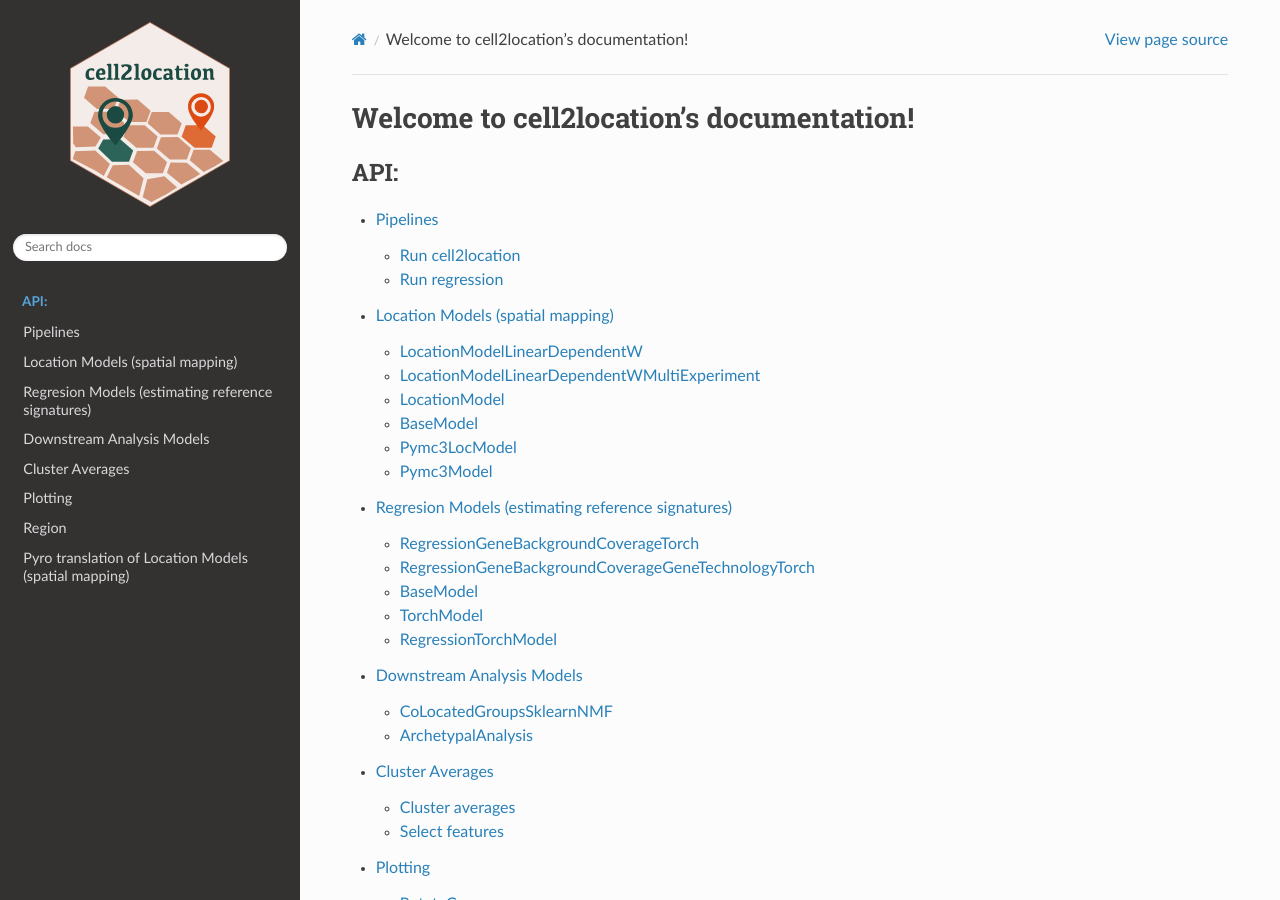
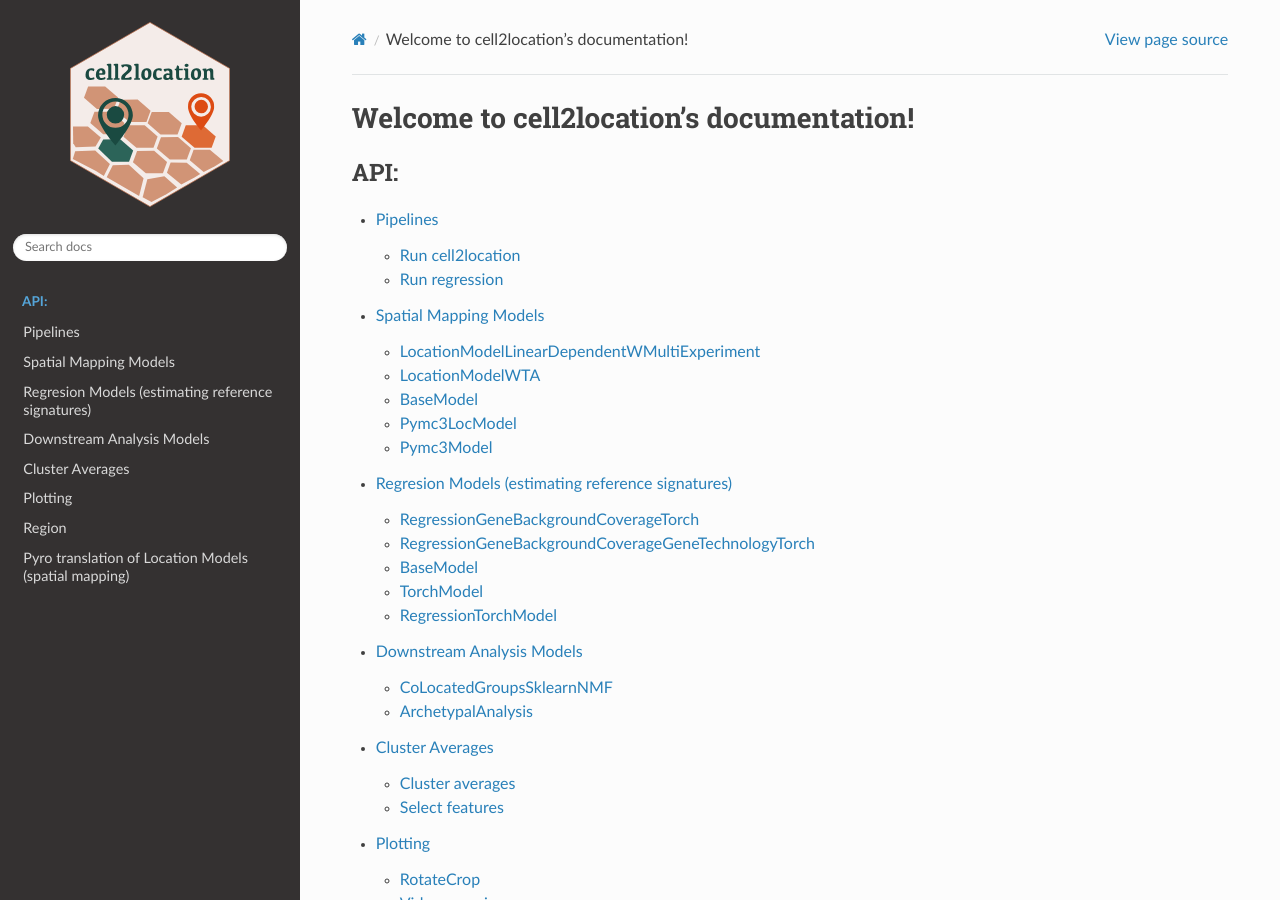
Before and after one commit to BayraktarLab/cell2location, a Sphinx documentation site: the page built from docs/index.rst, in a window 1280 px wide and 900 px high. Built offline with Sphinx 7.4.7 and the Read the Docs theme 2.0.0, drawn with Linux system fonts in a browser that asks for light colours; pages that are not in the unit, such as notebooks, are missing from menus.

Commit message:
Update cell2location.location_models.rst

```diff
--- a/docs/cell2location.location_models.rst
+++ b/docs/cell2location.location_models.rst
@@ -1,14 +1,5 @@
-Location Models (spatial mapping)
+Spatial Mapping Models
 ============================
-
-
-LocationModelLinearDependentW
-------------------------------------------------
-
-.. automodule:: cell2location.models.LocationModelLinearDependentW
-   :members:
-   :undoc-members:
-   :show-inheritance:
 
 LocationModelLinearDependentWMultiExperiment
 ------------------------------------------------
@@ -18,10 +9,10 @@ LocationModelLinearDependentWMultiExperiment
    :undoc-members:
    :show-inheritance:
 
-LocationModel
-------------------------------------------------------
+LocationModelWTA
+------------------------------------------------
 
-.. automodule:: cell2location.models.LocationModel
+.. automodule:: cell2location.models.LocationModelWTA
    :members:
    :undoc-members:
    :show-inheritance:
```
